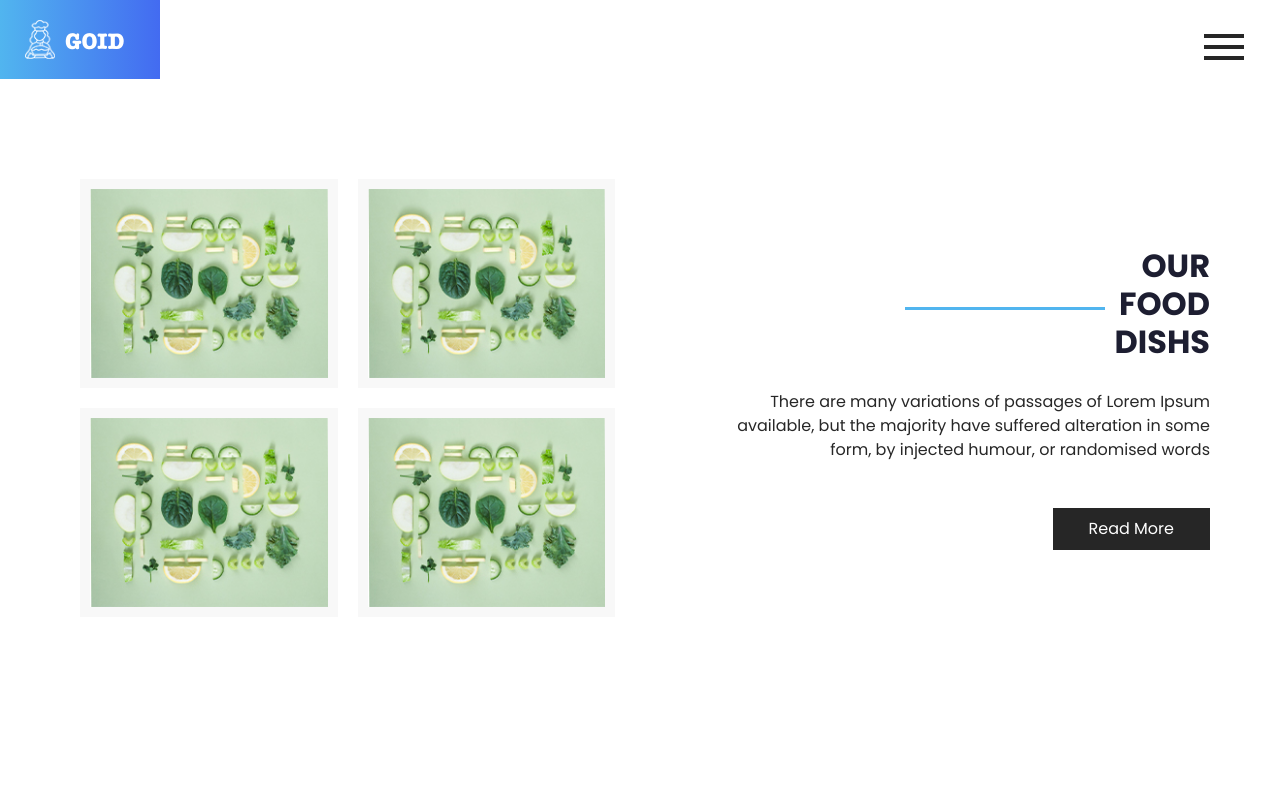
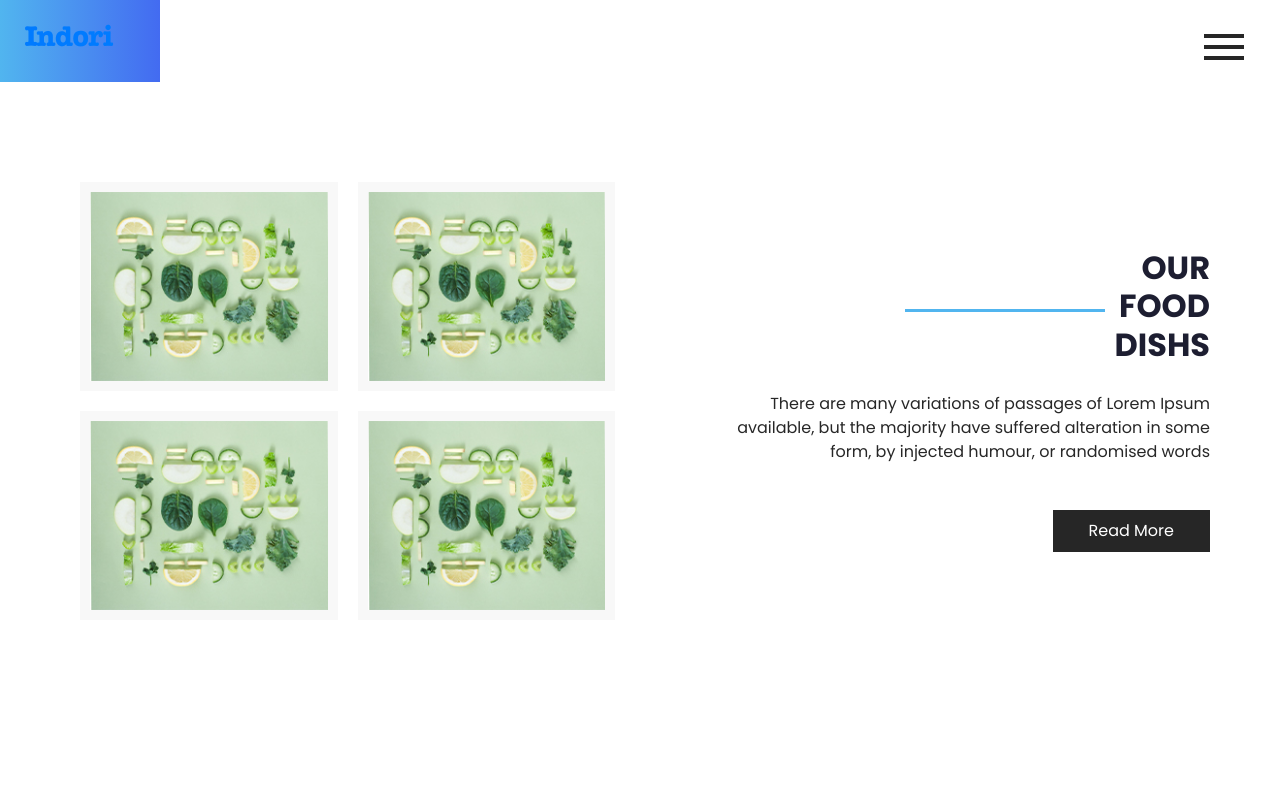
Before and after one commit to Nitinmalviy/myfirsthostweb1, a plain HTML site: page food.html in a window 1280 px wide. Shown: the top 800 px of the page. Drawn offline with nearby package versions, Linux system fonts and the light colour scheme.

Commit message:
Update food.html

```diff
--- a/food.html
+++ b/food.html
@@ -12,7 +12,7 @@
   <meta name="description" content="" />
   <meta name="author" content="" />
 
-  <title>Goid</title>
+  <title>Indori Food</title>
   <!-- slider stylesheet -->
   <link rel="stylesheet" type="text/css"
     href="https://cdnjs.cloudflare.com/ajax/libs/OwlCarousel2/2.3.4/assets/owl.carousel.min.css" />
@@ -37,10 +37,7 @@
       <div class="container-fluid">
         <nav class="navbar navbar-expand-lg custom_nav-container">
           <a class="navbar-brand" href="index.html">
-            <img src="images/logo.png" alt="" />
-            <span>
-              Goid
-            </span>
+            <h3>Indori</h3>
           </a>
 
           <div class="navbar-collapse" id="">
```
